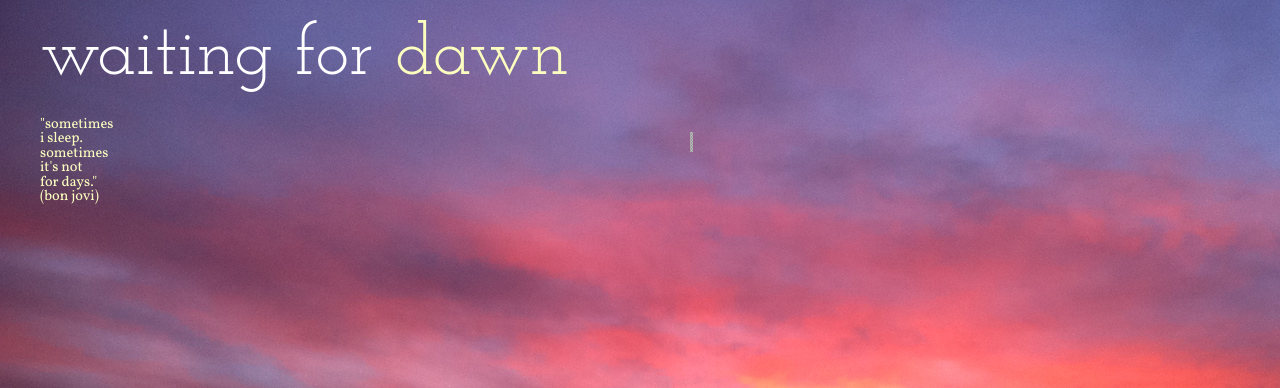
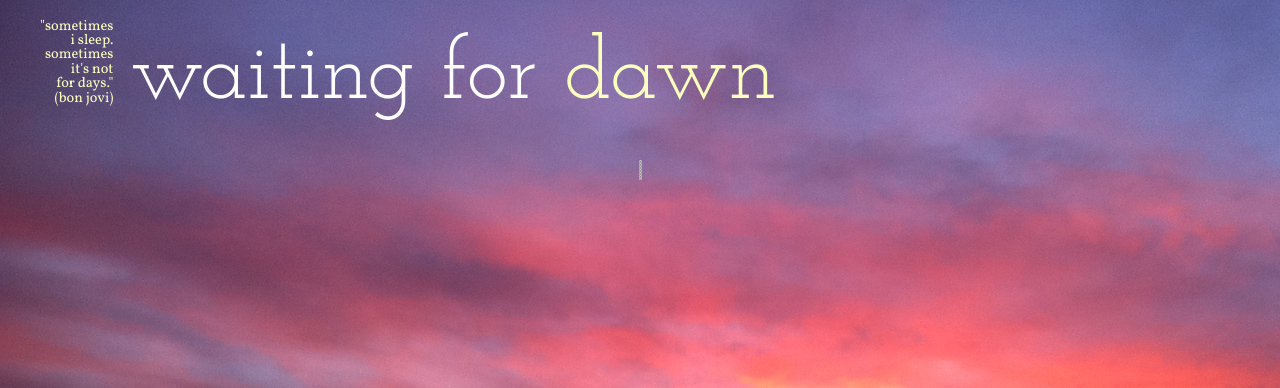
Before and after one commit to hbillings/Capstone, a Python web app: template templates/semester_detail.html in a window 1280 px wide. Shown: the top 388 px of the page. Run offline with Jinja, Linux system fonts and the light colour scheme; the template is opened without the code that fills it, so the values that code supplies are empty; grey boxes labelled with a size stand in for pictures from a placeholder-image service; some libraries are stand-ins or nearby versions.

Commit message:
header tweaks: right-aligned quote; aligned quote and h1 baseline; pink fade on timeline

```diff
--- a/media/capstone.css
+++ b/media/capstone.css
@@ -53,7 +53,7 @@ table {
 
 body {
     background: url('images/cap_background.jpg') no-repeat fixed;
-    font-family: 'Vollkorn', serif;
+    font-family: 'Vollkorn', serif !important;
 }
 
 h1, h2, h3, h4, h5, h6 {
@@ -63,7 +63,7 @@ h1, h2, h3, h4, h5, h6 {
 
 h2 {
     font-size: 2em;
-    color: #FCFEBF;
+    color: #E36651;
     font-weight: bold;
 }
 
@@ -73,21 +73,28 @@ h3 {
 
 header {
     margin: 20px;
+    position: relative;
+    height: 100px;
 }
 
 header h1 {
+    position: absolute;
     bottom: 0;
-    font-size: 4.5em;
+    left: 90px;
+    font-size: 5.5em;
     color: #fff;
-        vertical-align: bottom;
+    vertical-align: bottom;
 }
 
 header h3 {
+    text-align: right;
     font-family: 'Vollkorn', serif;
     font-size: .9em;
     color: #fcfebf;
     margin: 25px 10px 15px 0px;
     float: left;
+    position: absolute;
+    bottom: 0;
 }
 
 footer {
@@ -165,7 +172,7 @@ li.hidden {
 /* timeline code from CSS Wizardry: http://twitter.com/csswizardry */
 
 #timeline{
-	background:url('http://dummyimage.com/3/FCFEBF/FCFEBF.gif') top center repeat-y;
+	background:url('http://dummyimage.com/3/E36651/E36651.gif') top center repeat-y;
 	width:820px;
 	padding:10px 0px 10px 0px;
 	margin:0 auto 50px auto;
@@ -196,7 +203,7 @@ li.hidden {
 #timeline li:before,
 #timeline li:after{
 	content:" ";
-	width:70px;
+	width:115px;
 	height:3px;
 	background:#f43059;
 	position:absolute;
--- a/templates/semester_detail.html
+++ b/templates/semester_detail.html
@@ -1,7 +1,8 @@
 {% extends "base.html" %}
 {% block head %}
+	<h3>"Sometimes <br>I sleep. <br>Sometimes <br>it's not <br>for days."<br>(Bon Jovi)</h3>
 	<h1>waiting for <span style="color: #FCFEBF;">dawn</span></h1>
-		<h3>"Sometimes <br>I sleep. <br>Sometimes <br>it's not <br>for days."<br>(Bon Jovi)</h3>
+
 {% endblock %}
 
 {% block content %}
@@ -10,6 +11,7 @@
 	<ul>
 	{% for activity in semester.activity_set.all %}
 			<li><h3><a href={{ activity.link }}>{{ activity.name }}</a></h3>
+				{{ activity.description }}
 			</li>
 			<!--<li class="hidden" id="{{ slug }}"><p>{{ activity.description }}</p></li>-->
 	{% endfor %}
```
